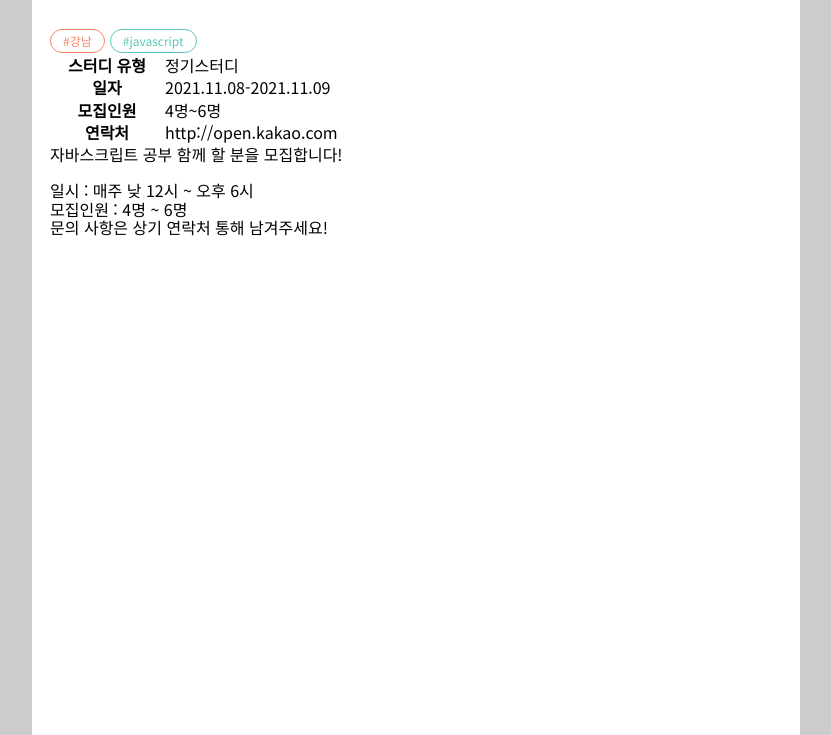
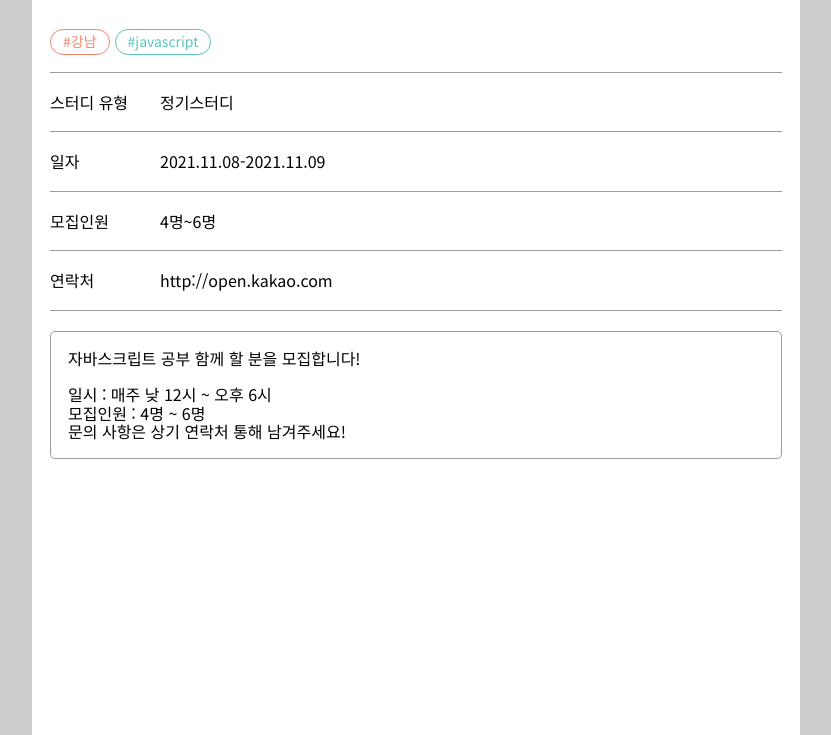
Before and after one commit to Hoya-kim/switea, a website built with webpack: page src/pages/view.html in a window 1280 px wide. Shown: the part 65-800 px from the top of the page, without its empty margins (224-1055 px from the left). Built offline with nearby package versions, Linux system fonts and the light colour scheme; some packages are replaced by stand-ins of ours.

Commit message:
style: Add view page styling

```diff
--- a/src/scss/pages/_index.scss
+++ b/src/scss/pages/_index.scss
@@ -8,3 +8,4 @@
 @forward './recruit';
 @forward './signup';
 @forward './signin';
+@forward './view';
--- /dev/null
+++ b/src/scss/pages/_view.scss
@@ -0,0 +1,44 @@
+@use '../base/' as *;
+@use '../utils/' as *;
+
+.view-container {
+  .tags {
+    margin-bottom: 17px;
+
+    .tag {
+      height: 26px;
+      border-radius: 13px;
+      font-size: 14px;
+    }
+  }
+
+  .view {
+    &__info {
+      width: 100%;
+      border-bottom: 1px solid $border;
+      border-collapse: collapse;
+      border-spacing: 0;
+
+      tr {
+        border-top: 1px solid $border;
+      }
+
+      th {
+        text-align: left;
+        font-weight: 400;
+        padding: 20px 0;
+      }
+
+      td {
+        padding: 20px 0;
+      }
+    }
+
+    &__contents {
+      margin-top: 20px;
+      padding: 17px;
+      border: 1px solid $border;
+      border-radius: 5px;
+    }
+  }
+}
--- a/webpack.config.js
+++ b/webpack.config.js
@@ -94,15 +94,16 @@ module.exports = {
     new HtmlWebpackPlugin({
       filename: 'recruit.html',
       template: 'src/pages/recruit.html',
+      chunks: ['app', 'recruit'],
     }),
     new HtmlWebpackPlugin({
       filename: 'signup.html',
-      template: 'src/pages/signin.html',
+      template: 'src/pages/signup.html',
       chunks: ['app', 'signup'],
     }),
     new HtmlWebpackPlugin({
       filename: 'signin.html',
-      template: 'src/pages/signup.html',
+      template: 'src/pages/signin.html',
       chunks: ['app', 'signin'],
     }),
     // new MiniCssExtractPlugin({ filename: 'css/style.css' }),
```
